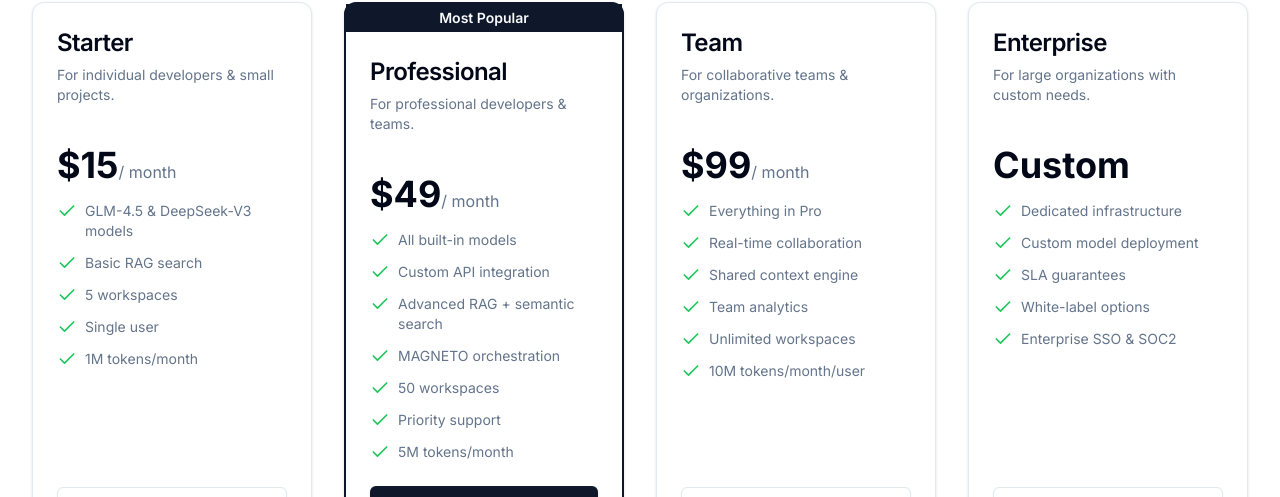
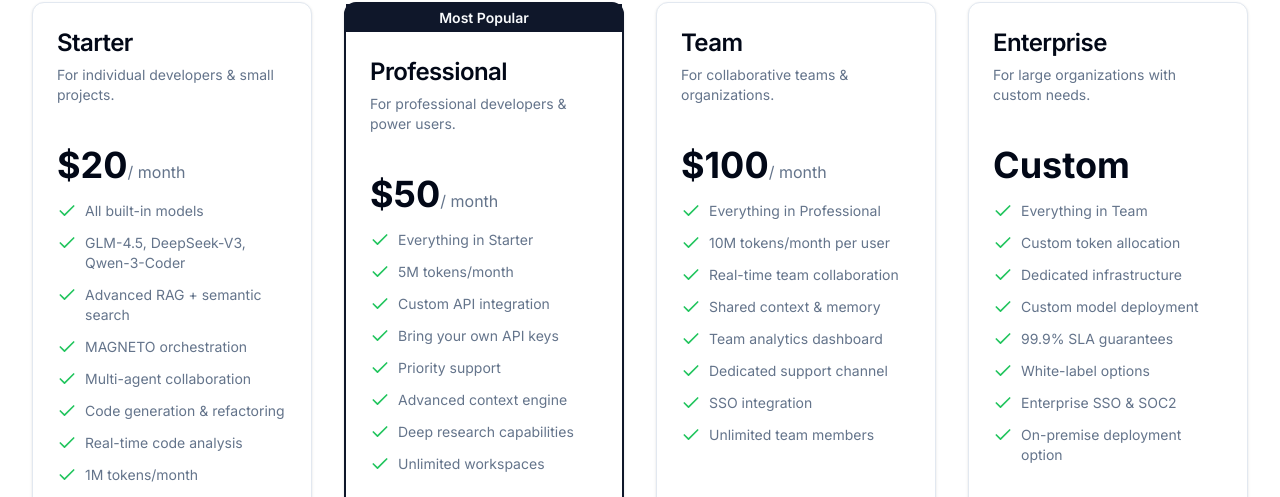
Before and after one commit to saichaithanya0705/saino1code-website, a Next.js app: page /pricing in a window 1280 px wide. Shown: the part 303-800 px from the top of the page. Built offline with nearby package versions, Linux system fonts and the light colour scheme; no server answers.

Commit message:
Update pricing:  Starter with all features,  Pro with 5M tokens,  Team

```diff
--- a/src/app/pricing/page.tsx
+++ b/src/app/pricing/page.tsx
@@ -22,50 +22,56 @@
 const pricingTiers = [
   {
     name: "Starter",
-    price: { monthly: 15, annual: 162 },
+    price: { monthly: 20, annual: 216 },
     // TODO: Replace these with actual Razorpay plan_ids from your Razorpay Dashboard
     priceIds: { monthly: 'plan_starter_monthly', annual: 'plan_starter_annual' },
     description: "For individual developers & small projects.",
     features: [
-      "GLM-4.5 & DeepSeek-V3 models",
-      "Basic RAG search",
-      "5 workspaces",
-      "Single user",
+      "All built-in models",
+      "GLM-4.5, DeepSeek-V3, Qwen-3-Coder",
+      "Advanced RAG + semantic search",
+      "MAGNETO orchestration",
+      "Multi-agent collaboration",
+      "Code generation & refactoring",
+      "Real-time code analysis",
       "1M tokens/month",
     ],
     cta: "Get Started",
   },
   {
     name: "Professional",
-    price: { monthly: 49, annual: 529 },
+    price: { monthly: 50, annual: 540 },
     // TODO: Replace these with actual Razorpay plan_ids from your Razorpay Dashboard
     priceIds: { monthly: 'plan_pro_monthly', annual: 'plan_pro_annual' },
-    description: "For professional developers & teams.",
+    description: "For professional developers & power users.",
     features: [
-      "All built-in models",
+      "Everything in Starter",
+      "5M tokens/month",
       "Custom API integration",
-      "Advanced RAG + semantic search",
-      "MAGNETO orchestration",
-      "50 workspaces",
+      "Bring your own API keys",
       "Priority support",
-      "5M tokens/month",
+      "Advanced context engine",
+      "Deep research capabilities",
+      "Unlimited workspaces",
     ],
     cta: "Get Started",
     popular: true,
   },
   {
     name: "Team",
-    price: { monthly: 99, annual: 1069 },
+    price: { monthly: 100, annual: 1080 },
     // TODO: Replace these with actual Razorpay plan_ids from your Razorpay Dashboard
     priceIds: { monthly: 'plan_team_monthly', annual: 'plan_team_annual' },
     description: "For collaborative teams & organizations.",
     features: [
-      "Everything in Pro",
-      "Real-time collaboration",
-      "Shared context engine",
-      "Team analytics",
-      "Unlimited workspaces",
-      "10M tokens/month/user",
+      "Everything in Professional",
+      "10M tokens/month per user",
+      "Real-time team collaboration",
+      "Shared context & memory",
+      "Team analytics dashboard",
+      "Dedicated support channel",
+      "SSO integration",
+      "Unlimited team members",
     ],
     cta: "Get Started",
   },
@@ -75,13 +81,16 @@
     priceIds: null,
     description: "For large organizations with custom needs.",
     features: [
+      "Everything in Team",
+      "Custom token allocation",
       "Dedicated infrastructure",
       "Custom model deployment",
-      "SLA guarantees",
+      "99.9% SLA guarantees",
       "White-label options",
       "Enterprise SSO & SOC2",
+      "On-premise deployment option",
     ],
-    cta: "Contact Sales",
+    cta: "Contact Support",
     href: "/contact"
   },
 ];
@@ -92,12 +101,16 @@
         answer: "Yes! We offer a 7-day free trial on all our plans, giving you access to all advanced features and a 350,000 token allocation to get you started."
     },
     {
+        question: "What's included in the $20 Starter plan?",
+        answer: "The Starter plan includes ALL built-in AI models (GLM-4.5, DeepSeek-V3, Qwen-3-Coder), advanced RAG, semantic search, MAGNETO orchestration, multi-agent collaboration, and 1M tokens/month. It's perfect for individual developers who want full features at an affordable price."
+    },
+    {
         question: "What happens if I go over my token limit?",
         answer: "If you exceed your monthly token allocation, you can choose to either upgrade to a higher plan or purchase additional token packs. We will notify you when you are approaching your limit."
     },
     {
         question: "Can I bring my own API keys?",
-        answer: "Absolutely. The Professional plan and above allow you to integrate your own API keys from providers like OpenAI, Anthropic, Groq, and even local models via Ollama."
+        answer: "Yes! The Professional plan ($50/month) and above allow you to integrate your own API keys from providers like OpenAI, Anthropic, Groq, and even local models via Ollama."
     },
     {
         question: "What is your refund policy?",
```
